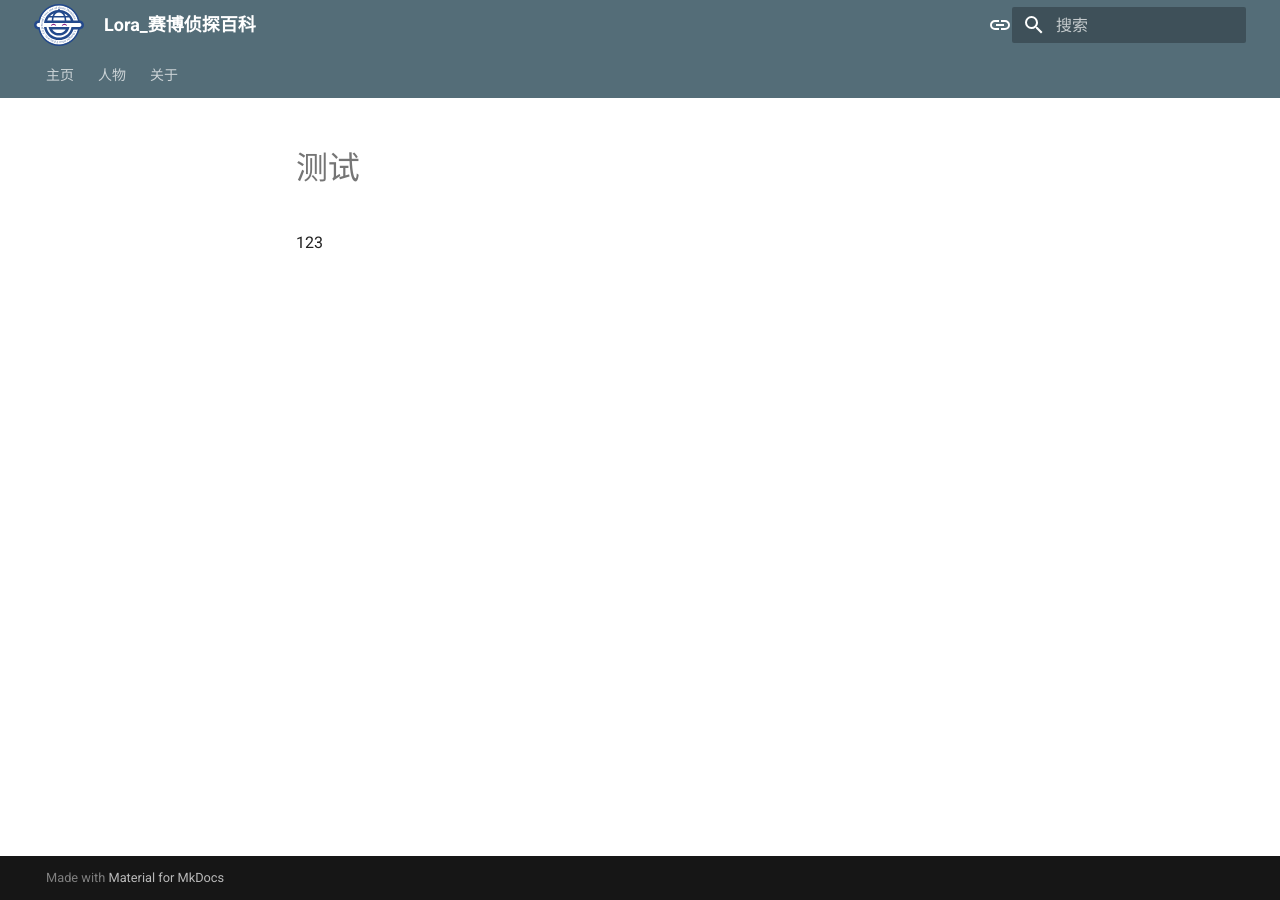
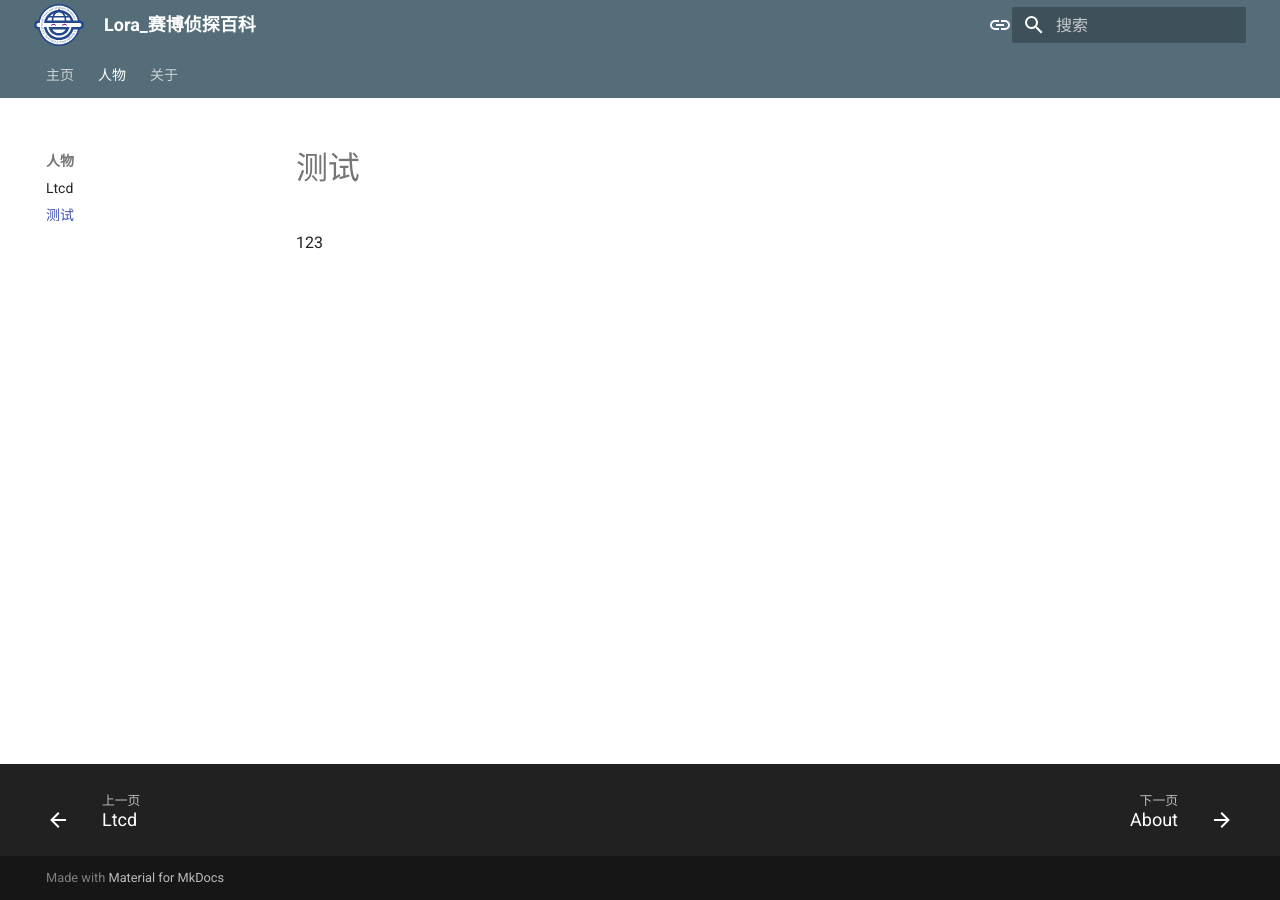
Before and after one commit to Kooluve/mkdocs-material-test, an MkDocs documentation site: the page built from docs/people/测试.md, in a window 1280 px wide. Built offline with MkDocs 1.6.1 and Material for MkDocs 9.7.7, drawn with Linux system fonts in a browser that asks for light colours; old or Windows-style settings are respelled for this version of MkDocs.

Commit message:
测试中文文件名的md文件

```diff
--- a/mkdocs.yml
+++ b/mkdocs.yml
@@ -60,9 +60,10 @@ nav:
   #   - concepts\
   - 人物:
     - people\ltcd.md
-    - people\crystallizations.md
-    - people\watchers.md
-    - people\others.md
+    - people\测试.md
+  #   - people\crystallizations.md
+  #   - people\watchers.md
+  #   - people\others.md
   # - 事件:
   #   - events\
   # - 梗:
```
